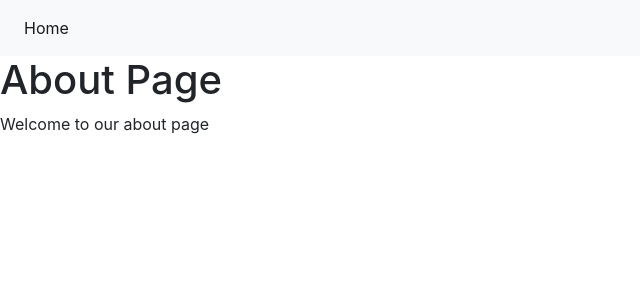
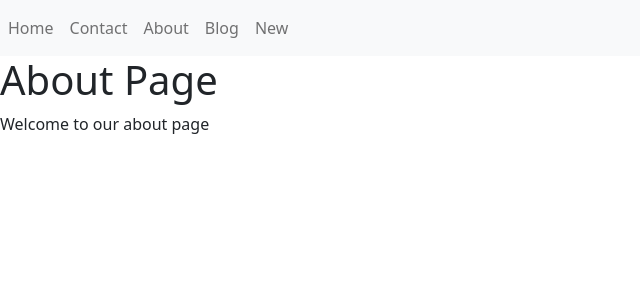
Before and after one commit to Sophy8281/blogs-app, a Django app: page /about/ in a window 1280 px wide. Shown: the top 300 px of the page, without its empty margins (0-640 px from the left). Run offline with Django 4.2, Linux system fonts and the light colour scheme; some libraries are stand-ins or nearby versions.

Commit message:
modified templates

```diff
--- a/blogproject/templates/base.html
+++ b/blogproject/templates/base.html
@@ -3,7 +3,7 @@
     <head>
         <meta charset="UTF-8">
         <title>{% block title %} {% endblock %}</title>
-        <link rel="stylesheet" href="https://stackpath.bootstrapcdn.com/bootstrap/4.4.1/css/bootstrap.min.css" integrity="sha384-Vkoo8x4CGsO3+Hhxv8T/Q5PaXtkKtu6ug5TOeNV6gBiFeWPGFN9MuhOf23Q9Ifjh" crossorigin="anonymous">
+        <link href="https://cdn.jsdelivr.net/npm/bootstrap@5.1.3/dist/css/bootstrap.min.css" rel="stylesheet" integrity="sha384-1BmE4kWBq78iYhFldvKuhfTAU6auU8tT94WrHftjDbrCEXSU1oBoqyl2QvZ6jIW3" crossorigin="anonymous">
     </head>
     <body>
         {% block navbar %}{% include 'navbar.html' %}{% endblock navbar%}
--- a/blogproject/templates/navbar.html
+++ b/blogproject/templates/navbar.html
@@ -9,11 +9,22 @@
             <div class="collapse navbar-collapse" id="navbarNavDropdown">
                 <ul class="navbar-nav">
                 <li class="nav-item active">
-            <a class="nav-link" href="/">Home <span class="sr-only">(current)</span></a>
+                    <a class="nav-link" href="/">Home</a>
+                </li>
+                <li class="nav-item">
+                    <a class="nav-link" href="/contact/">Contact</a>
+                </li>
+                <li class="nav-item">
+                    <a class="nav-link" href="/about/">About</a>
+                </li>
+                <li class="nav-item">
+                    <a class="nav-link" href="/blogs/">Blog</a>
+                </li>
+                <li class="nav-item">
+                    <a class="nav-link" href="/blogs/create">New</a>
                 </li>
                 </ul>
             </div>
         </nav>
-
     </body>
 </html>
```
Lines whose indentation alone changed are shown as unchanged.
